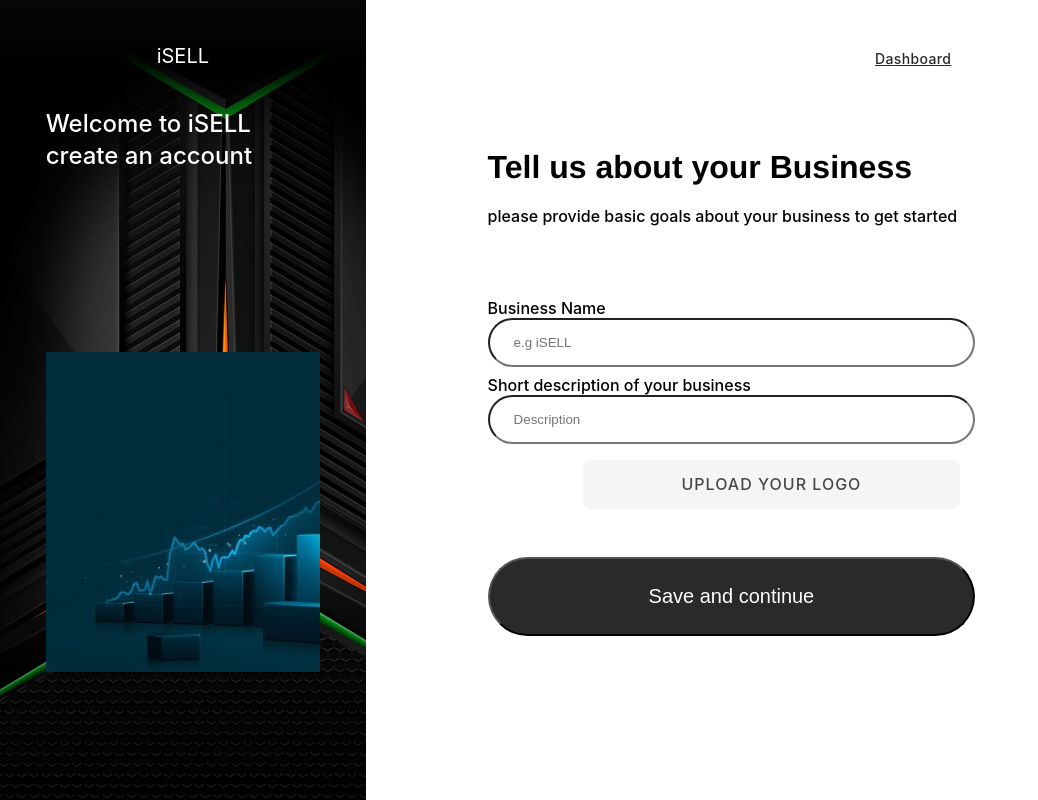
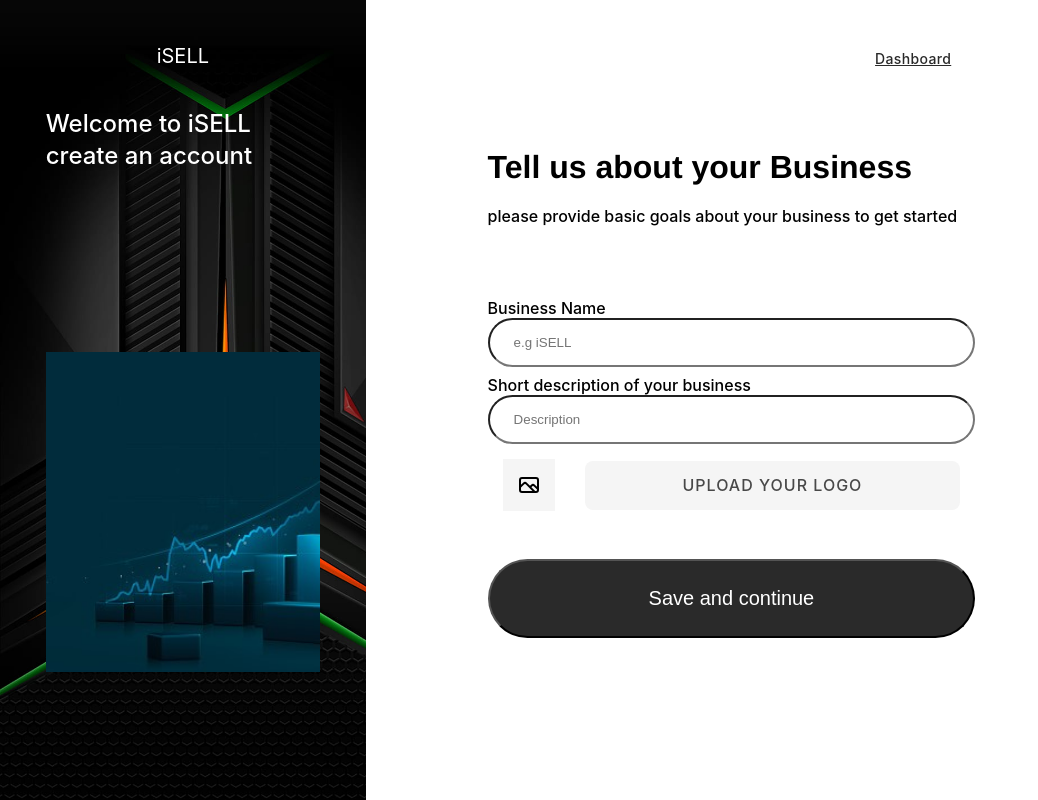
Before and after one commit to Team-xyzdev/iSELL, a React (Create React App) app: page /setup in a window 1280 px wide. Shown: the whole page, without its empty margins (0-1038 px from the left). Built offline with nearby package versions, Linux system fonts and the light colour scheme; no server answers.

Commit message:
fixing image styles ⏚

```diff
--- a/package.json
+++ b/package.json
@@ -3,6 +3,7 @@
   "version": "0.1.0",
   "private": true,
   "dependencies": {
+    "@iconscout/react-unicons": "^1.1.6",
     "@reduxjs/toolkit": "^1.8.5",
     "@testing-library/jest-dom": "^5.16.5",
     "@testing-library/react": "^13.3.0",
--- a/src/Components/setup/setup.component.tsx
+++ b/src/Components/setup/setup.component.tsx
@@ -5,6 +5,7 @@
 import { useState,useRef } from "react";
 import "./setup.css";
 import { Link } from "react-router-dom";
+import { UilImage } from '@iconscout/react-unicons'
 
 //JSX component
 const Setup = () => {
@@ -113,7 +114,7 @@ const Setup = () => {
                         {imageLogo ? (
                           <img src={imageLogo} alt="" />
                         ) : (
-                          <i className="uil uil-image" />
+                          <UilImage className="image__default"/>
                         )}
                       </div>
 
--- a/src/Components/setup/setup.css
+++ b/src/Components/setup/setup.css
@@ -234,8 +234,13 @@ textarea {
   justify-content: center;
   align-items: center;
   margin-right: 30px;
-  background: var(--back-1);
-  border: 1px solid var(--back-1);
+  background: whitesmoke;
+  border: 1px solid whitesmoke;
+}
+.upload_sect_img
+.upload_hd_img
+.image__default {
+  background-color: whitesmoke;
 }
 .upload_hd_img img {
   width: 100%;
```
